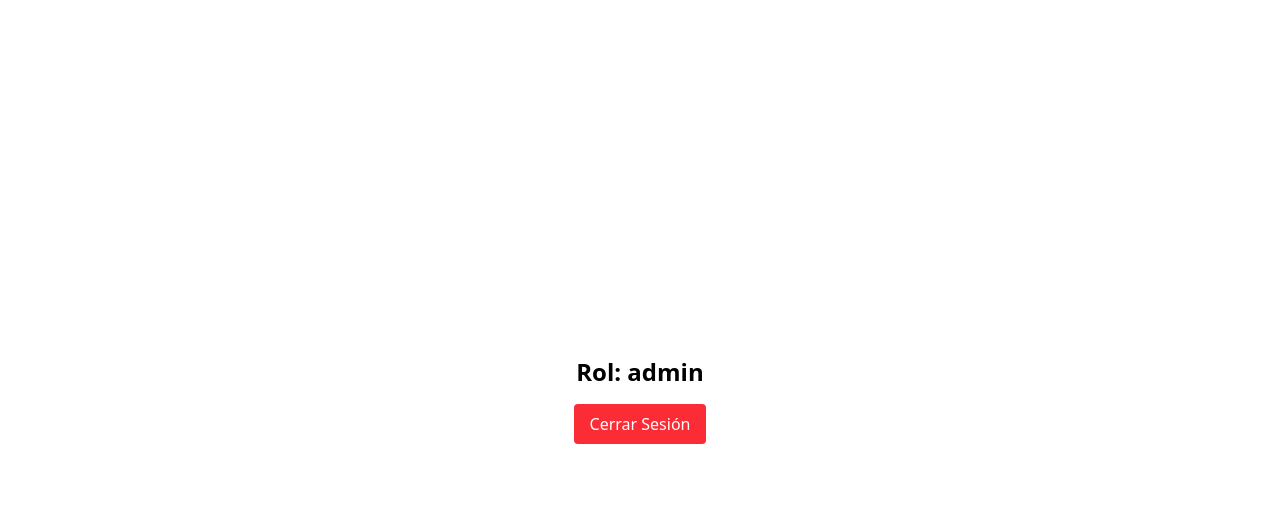
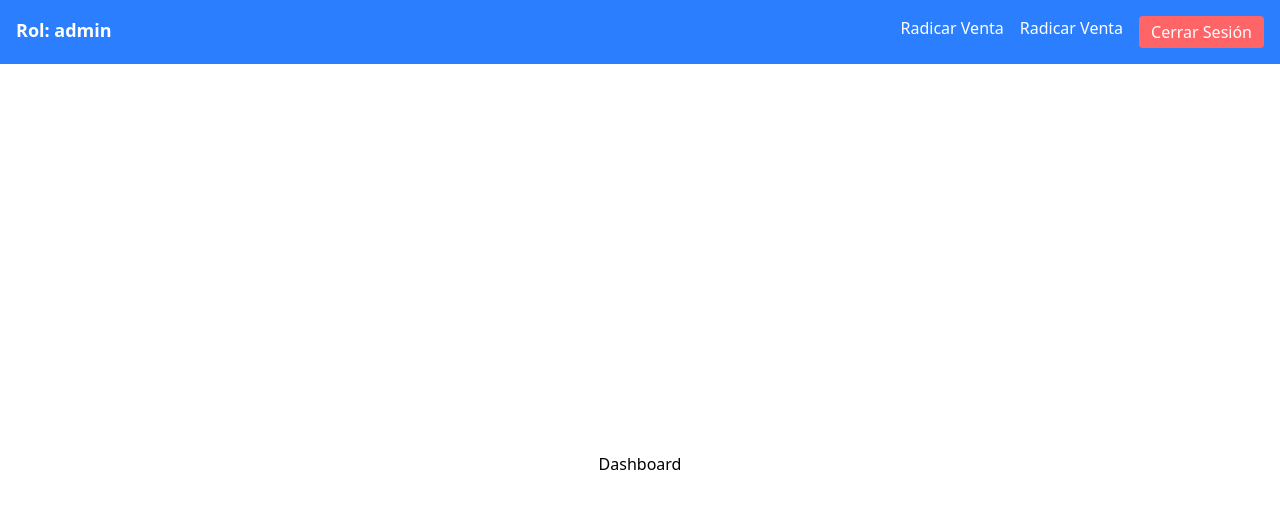
Before and after one commit to Juxnjo/Auth-Sales-App, a React (Vite) app in the folder frontend/: page /dashboard in a window 1280 px wide. Shown: the top 508 px of the page. Built offline with nearby package versions, Linux system fonts and the light colour scheme; no server answers; sample sign-in values are in the browser's storage.

Commit message:
Add navbar menu

```diff
--- a/frontend/package.json
+++ b/frontend/package.json
@@ -10,10 +10,12 @@
     "preview": "vite preview"
   },
   "dependencies": {
+    "@reduxjs/toolkit": "^2.6.1",
     "@tailwindcss/vite": "^4.0.17",
     "react": "^19.0.0",
     "react-dom": "^19.0.0",
     "react-google-recaptcha": "^3.1.0",
+    "react-redux": "^9.2.0",
     "react-router-dom": "^7.4.0"
   },
   "devDependencies": {
--- /dev/null
+++ b/frontend/src/components/Navbar.jsx
@@ -0,0 +1,23 @@
+import { Link } from "react-router-dom";
+import { useContext } from "react";
+import { AuthContext } from "../context/AuthContext";
+
+const Navbar = () => {
+  const { user, logout } = useContext(AuthContext);
+
+  return (
+    <nav className="bg-blue-500 p-4 text-white flex justify-between">
+      <h1 className="text-lg font-bold">{user ? `Rol: ${user.role}` : "Cargando..."}</h1>
+      <div className="flex gap-4">
+        {user?.role === "Administrador" && <Link to="/users">Usuarios</Link>}
+        <Link to="/sell">Radicar Venta</Link>
+        <Link to="/sales">Radicar Venta</Link>
+        <button onClick={logout} className="bg-red-400 px-3 py-1 rounded">
+          Cerrar Sesión
+        </button>
+      </div>
+    </nav>
+  );
+};
+
+export default Navbar;
--- a/frontend/src/pages/Dashboard.jsx
+++ b/frontend/src/pages/Dashboard.jsx
@@ -1,22 +1,7 @@
-import { useContext } from "react";
-import { AuthContext } from "../context/AuthContext";
-import { useNavigate } from "react-router-dom";
-
 const Dashboard = () => {
-  const { user, logout } = useContext(AuthContext);
-  const navigate = useNavigate();
-
   return (
     <div className="flex flex-col items-center justify-center h-screen">
-      <h1 className="text-2xl font-bold mb-4">
-        {user ? `Rol: ${user.role}` : "Cargando..."}
-      </h1>
-      <button
-        onClick={() => logout(navigate)}
-        className="bg-red-500 text-white px-4 py-2 rounded hover:bg-red-600"
-      >
-        Cerrar Sesión
-      </button>
+      Dashboard
     </div>
   );
 };
--- a/frontend/src/pages/Login.jsx
+++ b/frontend/src/pages/Login.jsx
@@ -60,6 +60,7 @@ const Login = () => {
         <button type="submit" className="w-full bg-blue-500 text-white p-2 mt-2 rounded">
           Ingresar
         </button>
+
       </form>
     </div>
   );
--- /dev/null
+++ b/frontend/src/pages/Sales.jsx
@@ -0,0 +1,19 @@
+import { useContext } from "react";
+import { AuthContext } from "../context/AuthContext";
+
+const Sales = () => {
+  const { user } = useContext(AuthContext);
+
+  return (
+    <div>
+      <h1>Ventas Radicadas</h1>
+      {user?.role === "Administrador" ? (
+        <p>Mostrando ventas de todos los usuarios</p>
+      ) : (
+        <p>Mostrando solo tus ventas</p>
+      )}
+    </div>
+  );
+};
+
+export default Sales;
--- /dev/null
+++ b/frontend/src/pages/Sell.jsx
@@ -0,0 +1,9 @@
+import React from 'react'
+
+const Sell = () => {
+  return (
+    <div>Sell</div>
+  )
+}
+
+export default Sell
--- /dev/null
+++ b/frontend/src/pages/Users.jsx
@@ -0,0 +1,14 @@
+import { useContext } from "react";
+import { AuthContext } from "../context/AuthContext";
+
+const Users = () => {
+  const { user } = useContext(AuthContext);
+
+  if (user?.role !== "Administrador") {
+    return <h2>No tienes permisos para ver esta página</h2>;
+  }
+
+  return <h1>Gestión de Usuarios</h1>;
+};
+
+export default Users;
--- a/frontend/src/router/AppRouter.jsx
+++ b/frontend/src/router/AppRouter.jsx
@@ -2,7 +2,12 @@ import { BrowserRouter as Router, Routes, Route } from "react-router-dom";
 import { AuthProvider } from "../context/AuthContext";
 import Login from "../pages/Login";
 import Dashboard from "../pages/Dashboard";
+import Users from "../pages/Users";
+import Sales from "../pages/Sales";
+import Sell from "../pages/Sell";
 import PrivateRoute from "./PrivateRoute";
+import Navbar from "../components/Navbar";
+
 
 const AppRouter = () => {
   return (
@@ -11,9 +16,19 @@ const AppRouter = () => {
         <Routes>
           <Route path="/login" element={<Login />} />
 
-          {/* Rutas protegidas */}
-          <Route element={<PrivateRoute />}>
+          {/* Rutas protegidas con Navbar */}
+          <Route
+            element={
+              <>
+                <Navbar /> {/* Se muestra en todas las rutas protegidas */}
+                <PrivateRoute />
+              </>
+            }
+          >
             <Route path="/dashboard" element={<Dashboard />} />
+            <Route path="/users" element={<Users />} />
+            <Route path="/sell" element={<Sell />} />
+            <Route path="/sales" element={<Sales />} />
           </Route>
 
           {/* Redirección por defecto */}
--- a/frontend/src/services/authService.js
+++ b/frontend/src/services/authService.js
@@ -1,6 +1,7 @@
 import axios from "axios";
 
 const API_URL = import.meta.env.VITE_API_URL || "http://localhost:4000/api";
+
 
 export const loginRequest = async (email, password, captchaToken) => {
   try {
```
Also changed, not shown: frontend/src/services/salesService.js (added), frontend/src/services/userService.js (added), 1 other file (tests, documents, lock files or other folders).
